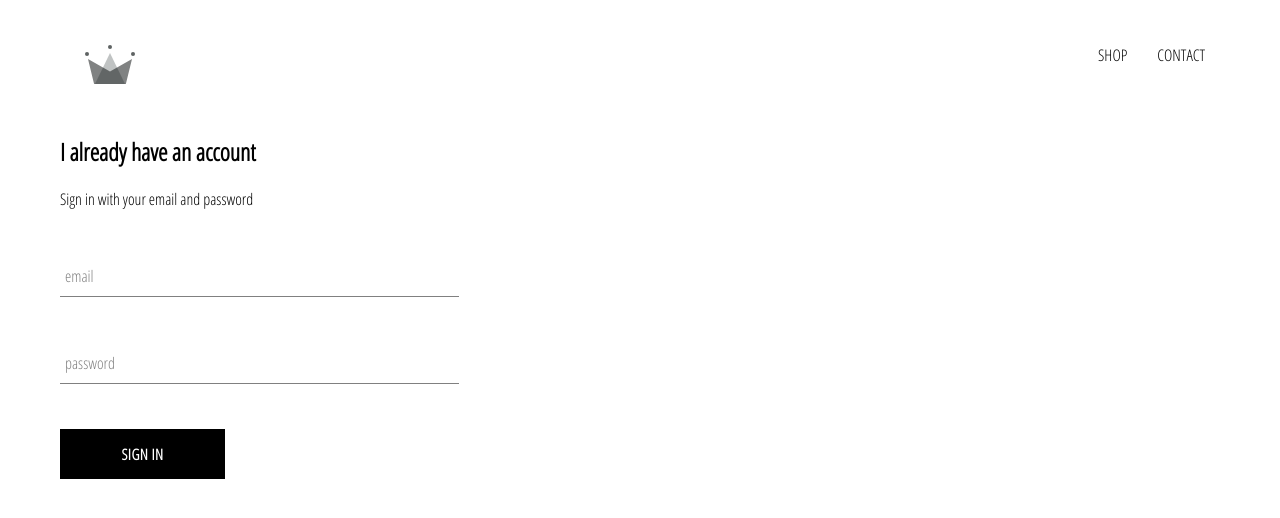
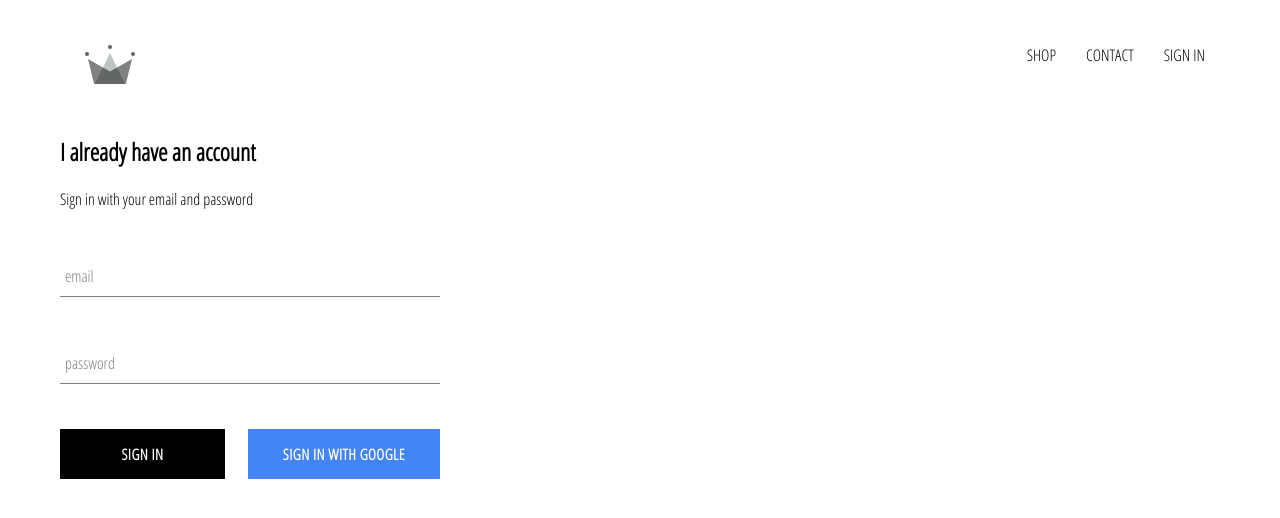
Before and after one commit to milosevicdavid/xboutique, a React (Create React App) app: page /signin in a window 1280 px wide. Shown: the top 518 px of the page. Built offline with nearby package versions, Linux system fonts and the light colour scheme; no server answers.

Commit message:
integrated firebase and sign in and sign out with google

```diff
--- a/package.json
+++ b/package.json
@@ -6,6 +6,7 @@
     "@testing-library/jest-dom": "^4.2.4",
     "@testing-library/react": "^9.5.0",
     "@testing-library/user-event": "^7.2.1",
+    "firebase": "^7.14.5",
     "node-sass": "^4.14.1",
     "react": "^16.13.1",
     "react-dom": "^16.13.1",
--- a/src/App.css
+++ b/src/App.css
@@ -7,3 +7,7 @@
     text-decoration: none;
     color: black;
 }
+
+* {
+    box-sizing: border-box;
+ }
--- a/src/App.js
+++ b/src/App.js
@@ -6,13 +6,36 @@
 import './App.css';
 import Header from './components/header/header.component';
 import SignInAndSignUpPage from './pages/sign-in-and-sign-up/sign-in-and-sign-up.component';
+import { auth } from './firebase/firebase.utils';
 
 
+class App extends React.Component {
+    constructor() {
+        super();
 
-function App() {
+        this.state = {
+            currentUser: null
+        };
+    }
+
+    unsubscribeFromAuth = null
+
+    componentDidMount() {
+     this.unsubscribeFromAuth = auth.onAuthStateChanged(user => {
+            this.setState({ currentUser: user });
+
+        })
+    }
+
+    componentWillUnmount() {
+        this.unsubscribeFromAuth();
+    }
+
+
+    render() {
         return (
             <div>
-            <Header />
+                <Header currentUser={this.state.currentUser} />
                     <Switch>
                     <Route exact path='/' component={HomePage} />
                         <Route path='/shop' component={ShopPage} />
@@ -21,5 +44,6 @@
             </div>
                 );
     }
+}
 
 export default App;
--- a/src/components/custom-button/custom-button.component.jsx
+++ b/src/components/custom-button/custom-button.component.jsx
@@ -2,8 +2,8 @@
 
 import './custom-button.styles.scss';
 
-const CustomButton = ({children, ...otherProps}) => (
-    <button className="custom-button" {...otherProps}>
+const CustomButton = ({children, isGoogleSignIn, ...otherProps}) => (
+    <button className={`${isGoogleSignIn ? 'google-sign-in' : ''} custom-button`} {...otherProps}>
         {children}
     </button>
 )
--- a/src/components/custom-button/custom-button.styles.scss
+++ b/src/components/custom-button/custom-button.styles.scss
@@ -19,4 +19,15 @@
     color: black;
     border: 1px solid black;
   }
+
+  &.google-sign-in {
+        background-color: #4385f4;
+        color: white;
+
+        &:hover {
+            background-color: #357ae8;
+            border: none;
+        }
+
+  }
 }
--- a/src/components/header/header.component.jsx
+++ b/src/components/header/header.component.jsx
@@ -2,8 +2,9 @@
 import { Link } from "react-router-dom";
 import "./header.styles.scss";
 import { ReactComponent as Logo } from "../../assets/4.4 crown.svg.svg";
+import { auth } from '../../firebase/firebase.utils';
 
-const Header = () => (
+const Header = ({ currentUser }) => (
     <div className="header">
         <Link className="logo-container" to="/">
             <Logo className="logo" />
@@ -15,6 +16,12 @@
             <Link className="option" to="/shop">
                 CONTACT
             </Link>
+            {
+            currentUser ? (
+                <div className='option' onClick={() => auth.signOut()}>SIGN OUT</div>
+            )   :  (
+                <Link className='option' to='/signin'>SIGN IN</Link>
+            )}
         </div>
     </div>
 );
--- a/src/components/header/header.styles.scss
+++ b/src/components/header/header.styles.scss
@@ -20,6 +20,7 @@
 
     .option {
       padding: 10px 15px;
+      cursor: pointer;
     }
   }
 }
--- a/src/components/sign-in/sign-in.component.jsx
+++ b/src/components/sign-in/sign-in.component.jsx
@@ -2,6 +2,7 @@
 import "./sign-in.styles.scss";
 import FormInput from '../form-input/form-input.component';
 import CustomButton from '../custom-button/custom-button.component';
+import  { signInWithGoogle } from '../../firebase/firebase.utils';
 
 class SignIn extends React.Component {
     constructor(props) {
@@ -48,8 +49,10 @@
                     label="password"
                     required
                 />
-
-                <CustomButton type="submit"> Sign In </CustomButton>
+                <div className='buttons'>
+                    <CustomButton type="submit"> Sign In </CustomButton>
+                    <CustomButton onClick={signInWithGoogle} isGoogleSignIn> Sign in with Google </CustomButton>
+                </div>
             </form>
         </div>
         )}
--- a/src/components/sign-in/sign-in.styles.scss
+++ b/src/components/sign-in/sign-in.styles.scss
@@ -1,9 +1,14 @@
 .sign-in {
-    width: 30vw;
+    width: 380px;
     display: flex;
     flex-direction: column;
 
     .title {
         margin: 10px 0;
     }
+
+    .buttons {
+        display: flex;
+        justify-content: space-between;
+    }
 }
--- /dev/null
+++ b/src/firebase/firebase.utils.js
@@ -0,0 +1,27 @@
+import firebase from 'firebase/app';
+import 'firebase/firestore';
+import'firebase/auth';
+
+const config  = {
+    apiKey: "AIzaSyCvyVFKc45wmF5Fn6cyzgBDcYn7891J3OQ",
+    authDomain: "xboutique-db.firebaseapp.com",
+    databaseURL: "https://xboutique-db.firebaseio.com",
+    projectId: "xboutique-db",
+    storageBucket: "xboutique-db.appspot.com",
+    messagingSenderId: "142222529604",
+    appId: "1:142222529604:web:3c1510219dc80846205811",
+    measurementId: "G-HHV4G7WZ50"
+  };
+
+firebase.initializeApp(config);
+
+
+export const auth = firebase.auth();
+export const firestore = firebase.firestore();
+
+
+const provider = new firebase.auth.GoogleAuthProvider();
+provider.setCustomParameters({ prompt: 'select_account' });
+export const signInWithGoogle = () => auth.signInWithPopup(provider);
+
+export default firebase;
```
Also changed, not shown: 1 other file (tests, documents, lock files or other folders). Lines whose indentation alone changed are shown as unchanged.
